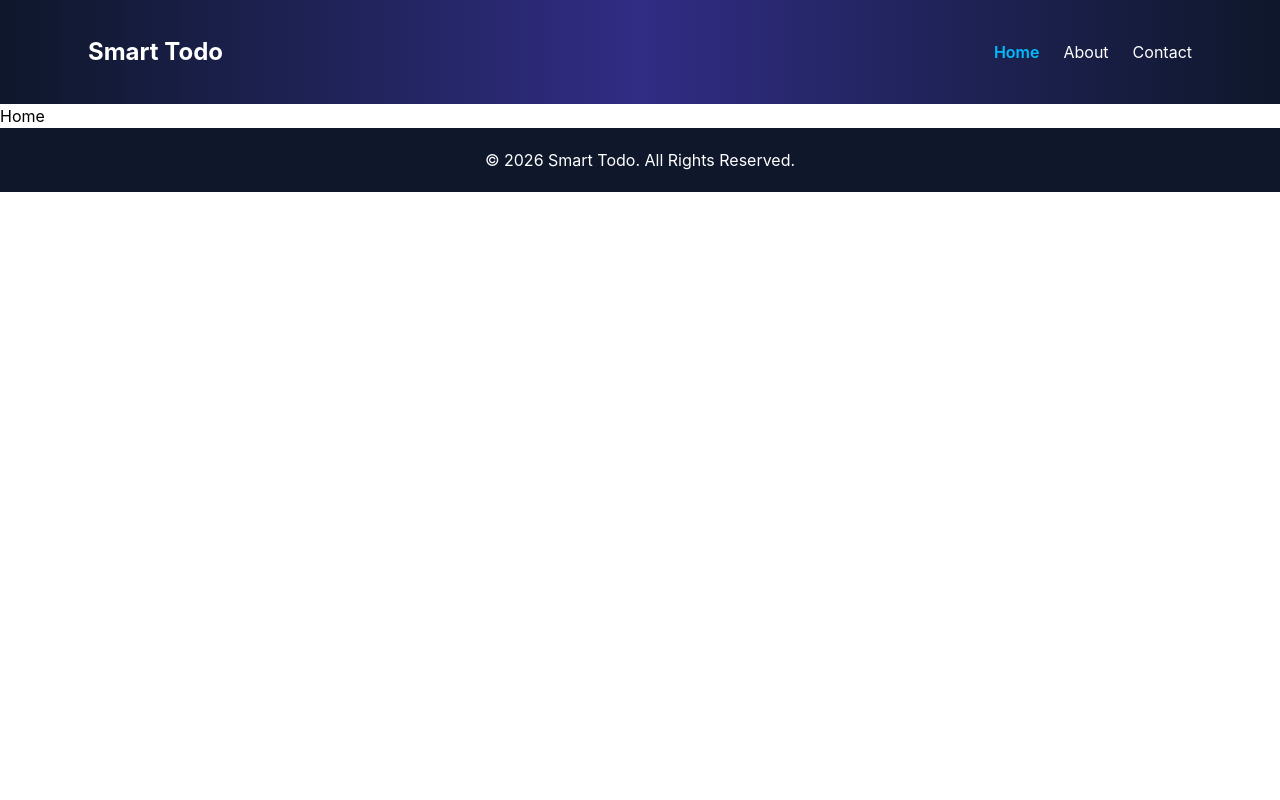
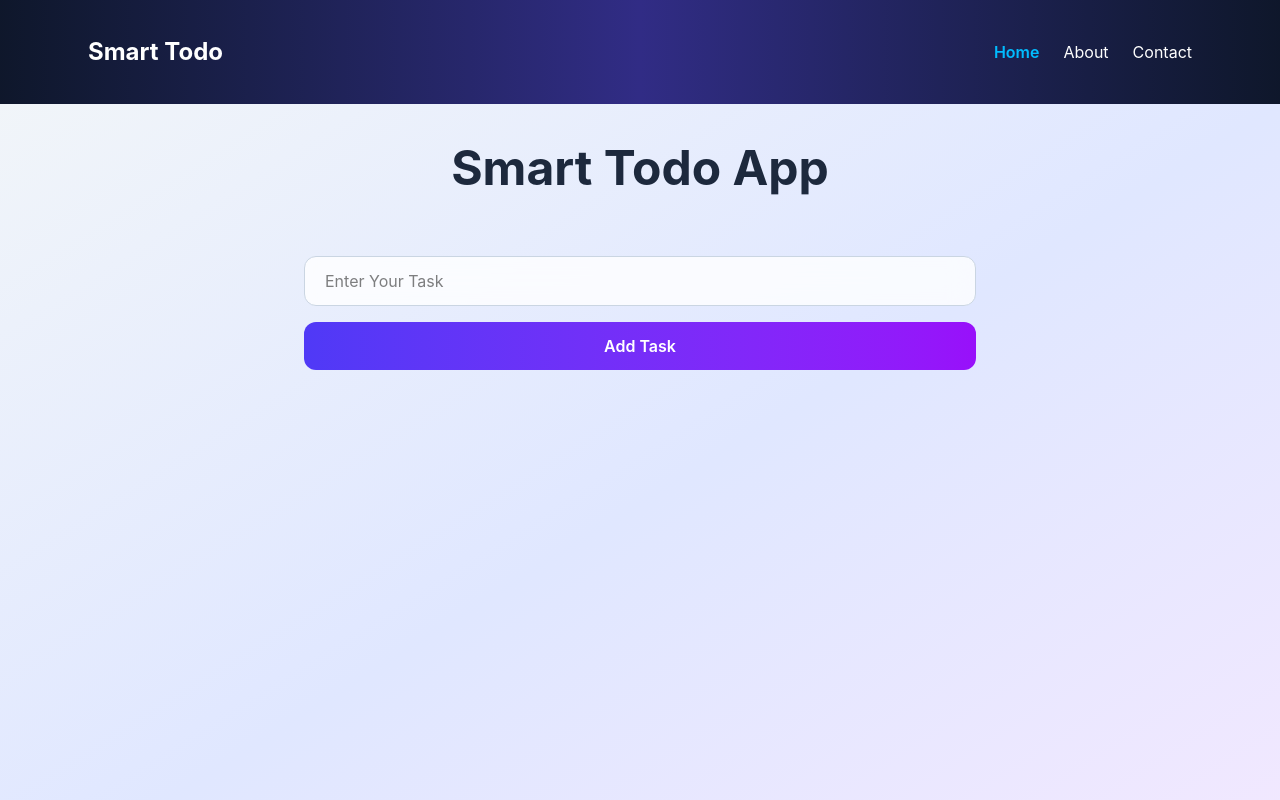
Before and after one commit to aakashtechworks/smart-todo, a React (Vite) app: page / in a window 1280 px wide. Shown: the top 800 px of the page. Built offline with nearby package versions, Linux system fonts and the light colour scheme.

Commit message:
create todo form controlled input and validation

```diff
--- /dev/null
+++ b/src/components/todo/TodoForm.jsx
@@ -0,0 +1,30 @@
+import React from 'react'
+import { useState } from 'react'
+
+const TodoForm = () => {
+    const [task, setTask] = useState("")
+
+    const handleSubmit = (e)=>{
+        e.preventDefault()
+        if(task.trim() === "" ){
+           return;
+        }
+        console.log(task)
+        setTask("")
+    }
+
+
+  return (
+    <form onSubmit={handleSubmit} className='w-full max-w-2xl mt-8 flex flex-col gap-4'>
+        <input type="text"
+        placeholder='Enter Your Task'
+        value={task}
+        onChange={(e)=>setTask(e.target.value)}
+        className=' px-5 py-3 rounded-xl border border-slate-300 bg-white/80 backdrop-blur-md focus:outline-none focus:ring-2 focus:ring-indigo-500'/>
+
+        <button type='submit' className='px-6 py-3 rounded-xl bg-gradient-to-r from-indigo-600 to-purple-600 text-white font-semibold hover:scale-105 transition duration-300'>Add Task</button>
+    </form>
+  )
+}
+
+export default TodoForm
--- a/src/pages/Home.jsx
+++ b/src/pages/Home.jsx
@@ -1,8 +1,13 @@
 import React from 'react'
+import TodoForm from '../components/todo/TodoForm'
 
 const Home = () => {
   return (
-    <div>Home</div>
+    <main className='min-h-screen flex flex-col items-center bg-gradient-to-br from-slate-100 via-indigo-100 to-purple-100 px-4 py-10'>
+      <h1 className='text-4xl md:text-5xl font-bold text-center text-slate-800 mb-8'>Smart Todo App</h1>
+
+      <TodoForm />
+    </main>
   )
 }
 
```
